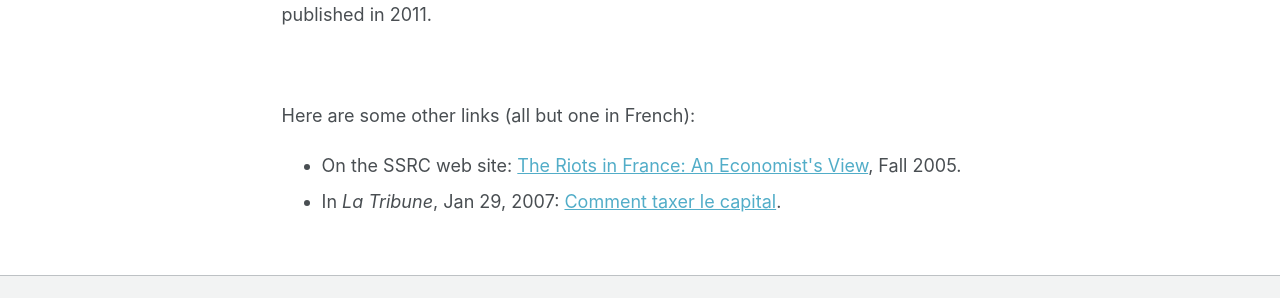
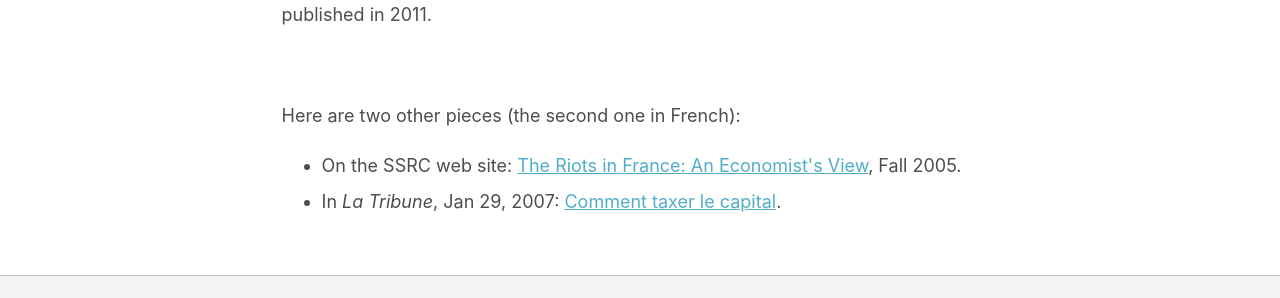
Before and after one commit to bsalanie/bsalanie.github.io, a Jekyll site: the page built from _pages/publications.html, in a window 1280 px wide and 900 px high, scrolled down 5801 px. Shown: the part 469-767 px from the top of the window. Built offline with Jekyll 4.4.1, drawn with Linux system fonts in a browser that asks for light colours; some web fonts are replaced.

Commit message:
Update heading of non-academic links
Co-Authored-By: Claude Opus 5.5 <noreply@anthropic.com>

```diff
--- a/_pages/publications.html
+++ b/_pages/publications.html
@@ -1005,7 +1005,7 @@ href="https://bsalanie.github.io/files/GalichonSalanie_handbook_chapter_13Nov202
   was published in 2011.
 </p>
 <p class="p10"><br /></p>
-<p class="p18">Here are some other links (all but one in French):</p>
+<p class="p18">Here are two other pieces (the second one in French):</p>
 <ul class="ul1">
   <li class="li12">
     <span class="s5"
```
